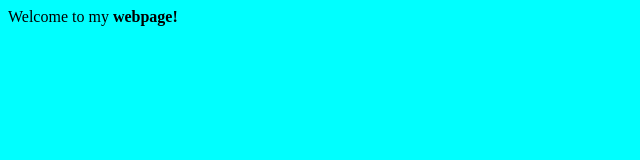
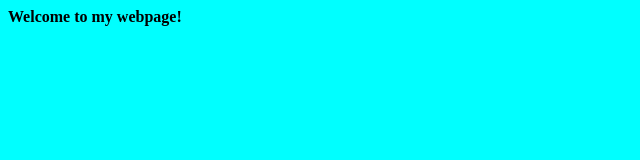
Before and after one commit to HarshalKondhalkar/jenkins-test, a plain HTML site: page index.html in a window 1280 px wide. Shown: the full height of the page, 0-640 px from the left. Drawn offline with Linux system fonts and the light colour scheme.

Commit message:
webpage edited

```diff
--- a/index.html
+++ b/index.html
@@ -1,3 +1,3 @@
 <body bgcolor='aqua'>
-Welcome to my <b>webpage!</b>
+<b>Welcome to my webpage!</b>
 </body>
```
